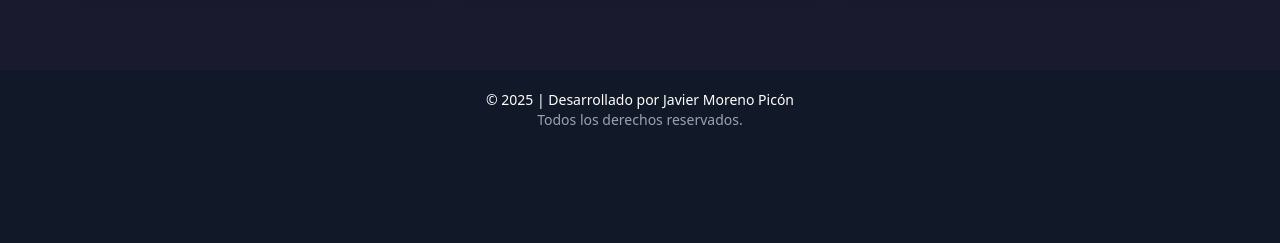
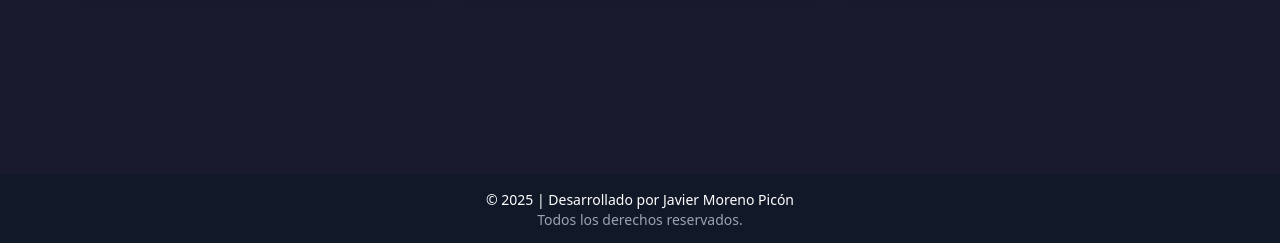
Before and after one commit to JMorenoPicon/portfolio, a Next.js app in the folder portfolio-cv/: page /projects in a window 1280 px wide. Shown: the part 626-869 px from the top of the page. Before the commit the page ends 800 px from the top, so only its background shows below. Built offline with nearby package versions, Linux system fonts and the light colour scheme.

Commit message:
footer en projects arreglado

```diff
--- a/portfolio-cv/src/components/layout/Footer.tsx
+++ b/portfolio-cv/src/components/layout/Footer.tsx
@@ -4,11 +4,9 @@ export default function Footer() {
   const { translations } = useLocale();
 
   return (
-    <footer className="w-full h-20 flex items-center justify-center bg-gray-900 text-white text-sm">
-      <div className="text-center">
-        <p>&copy; 2025 | {translations.footer.developedBy} Javier Moreno Picón</p>
-        <p className="text-gray-400">{translations.footer.rightsReserved}</p>
-      </div>
+    <footer className="w-full py-4 bg-gray-900 text-white text-sm text-center">
+      <p>&copy; 2025 | {translations.footer.developedBy} Javier Moreno Picón</p>
+      <p className="text-gray-400">{translations.footer.rightsReserved}</p>
     </footer>
   );
 }
--- a/portfolio-cv/src/components/sections/Projects.tsx
+++ b/portfolio-cv/src/components/sections/Projects.tsx
@@ -1,7 +1,7 @@
 import { motion, useInView } from "framer-motion";
 import { useRef } from "react";
-import Image from "next/image"; // ✅ Importación de next/image
-import { useLocale } from "@/context/LocaleContext"; // ✅ Importación del contexto de idioma
+import Image from "next/image";
+import { useLocale } from "@/context/LocaleContext";
 
 const projectsData = {
   es: [
@@ -59,12 +59,17 @@ const projectsData = {
 };
 
 export default function Projects() {
-  const { translations, locale } = useLocale(); // ✅ Obtiene las traducciones dinámicas
+  const { translations, locale } = useLocale();
   const ref = useRef(null);
   const isInView = useInView(ref, { once: true, margin: "-100px" });
 
   return (
-    <section ref={ref} className="py-20 px-6 md:px-20 bg-darkBlue text-white">
+    <section
+      ref={ref}
+      className="min-h-screen flex flex-col justify-between py-20 px-6 md:px-20 bg-darkBlue text-white"
+    >
+      {/* Contenedor de contenido */}
+      <div className="flex-grow">
         {/* Título */}
         <motion.h2
           className="text-4xl md:text-5xl font-extrabold text-center mb-10"
@@ -133,6 +138,7 @@ export default function Projects() {
             </motion.div>
           ))}
         </motion.div>
+      </div>
     </section>
   );
 }
```
Lines whose indentation alone changed are shown as unchanged.
